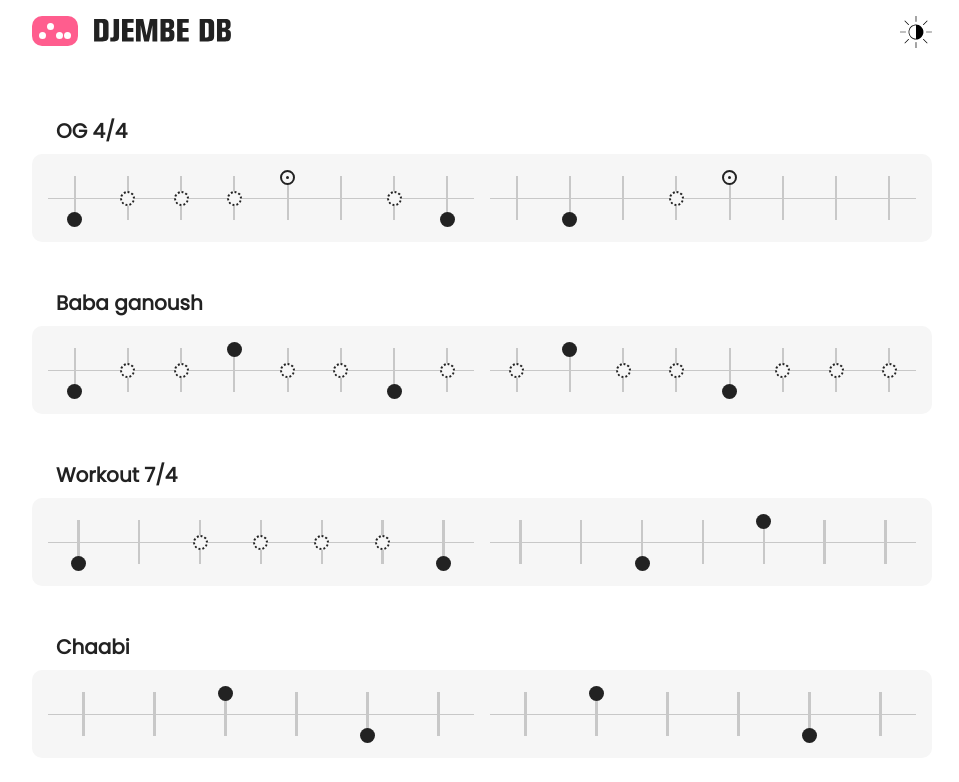
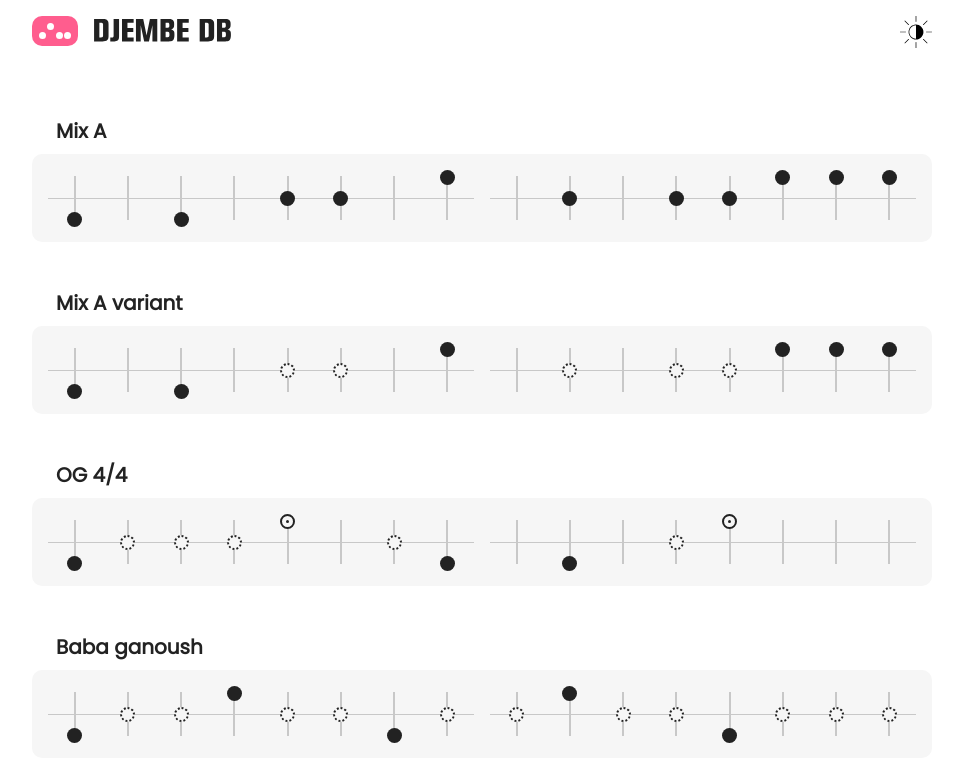
Before and after one commit to Marcobaldessari/djembedb-react, a React (Create React App) app: page / in a window 1280 px wide. Shown: the top 782 px of the page, without its empty margins (158-1117 px from the left). Built offline with nearby package versions, Linux system fonts and the light colour scheme; no server answers.

Commit message:
adds mix A

```diff
--- a/src/songsData.js
+++ b/src/songsData.js
@@ -1,4 +1,24 @@
 export const SongsData = [
+  {
+    songName: "Mix A",
+    src: "https://youtu.be/5HIAuK9RS6E?list=PL68l7-3lyYtPdVsAAru0cJQfYx9wHu5tB&t=218",
+    timeSignature: "4/4",
+    song: [
+      "Gun xx Gun xx go do xx Pa",
+      "xx do xx go do Ta Pa Ta"
+    ]
+    ,
+  },
+  {
+    songName: "Mix A variant",
+    src: "https://youtu.be/5HIAuK9RS6E?list=PL68l7-3lyYtPdVsAAru0cJQfYx9wHu5tB&t=218",
+    timeSignature: "4/4",
+    song: [
+      "Gun xx Gun xx gos dos xx Pa",
+      "xx dos xx gos dos Ta Pa Ta"
+    ]
+    ,
+  },
   {
     songName: "OG 4/4",
     src: "",
```
